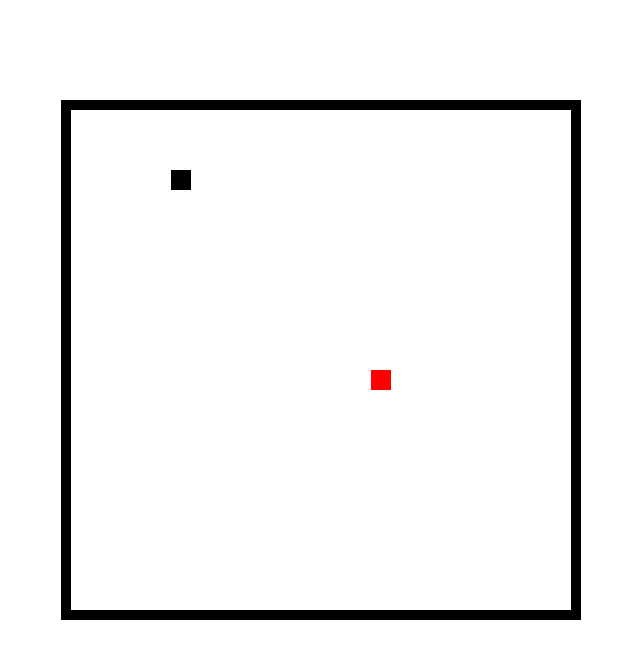
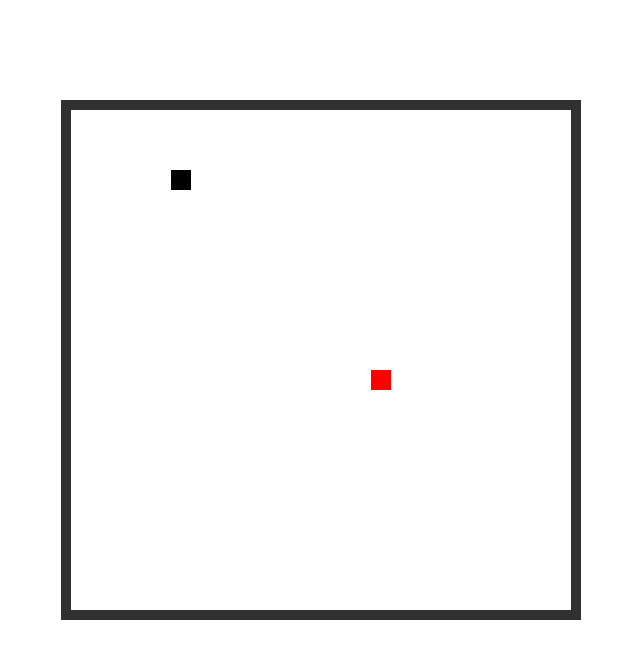
Before and after one commit to ArkadiuszMin/Snake, a plain HTML site: page index.html in a window 1280 px wide. Shown: the whole page, without its empty margins (609-1249 px from the left). Drawn offline with Linux system fonts and the light colour scheme.

```diff
--- a/styles.css
+++ b/styles.css
@@ -1,5 +1,5 @@
 #plotno{
-    border: 10px solid black;
+    border: 10px solid #303030;
     position: absolute;
     top: 100px;
     left: 670px;
```
